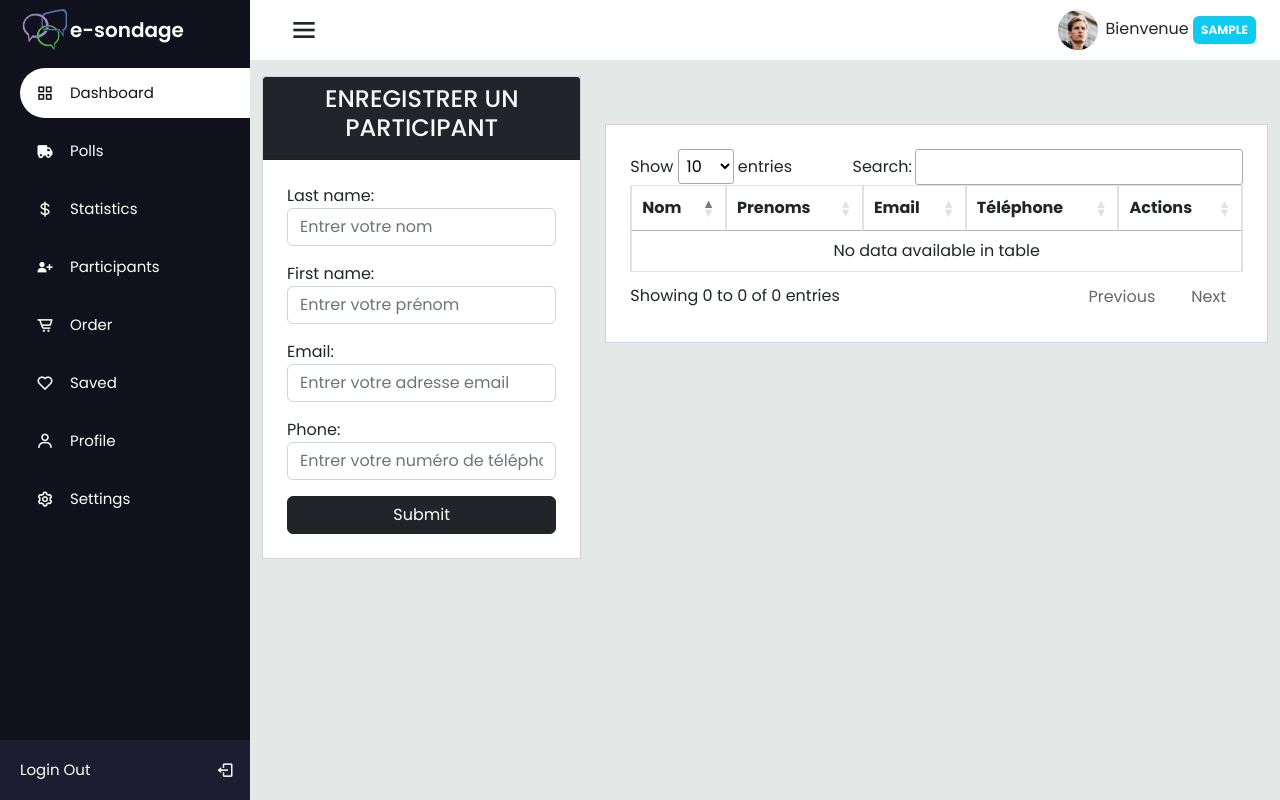
After one commit to 8srael/e-sondage, a Django app: page /participants in a window 1280 px wide. The commit adds this page. Run offline with Django 5.2, Linux system fonts and the light colour scheme; the visitor is signed in with stand-in values (Sample User, id 1); data that the repository does not hold is empty; some libraries are stand-ins or nearby versions.

Commit message:
response managing✅

```diff
--- a/e_sondage/urls.py
+++ b/e_sondage/urls.py
@@ -20,5 +20,5 @@ from django.urls import path, include
 urlpatterns = [
     path('admin/', admin.site.urls),
     path('auth/', include('authentication.urls')),
-    path('', include('polls.urls'))
+    path('', include('polls.urls')),
 ]
--- /dev/null
+++ b/polls/forms.py
@@ -0,0 +1,67 @@
+from django import forms
+from polls.models import Participant
+
+class QuestionForm(forms.Form):
+    label = forms.CharField(
+        max_length=255,
+        widget=forms.TextInput(attrs={
+            'class': 'form-control',
+            'id': 'label',
+            'placeholder': 'Entrer le libellé de la question'
+        })
+    )
+
+    type = forms.ChoiceField(
+        choices=[],
+        widget=forms.Select(attrs={
+            'id': 'question-type-select',
+            'class': 'form-control',
+        })
+    )
+
+    possibilities = forms.MultipleChoiceField(
+        choices=[],
+        widget=forms.SelectMultiple(attrs={
+            'id': 'question-possibilities-select',
+            'class': 'form-control',
+        })
+    )
+
+    def __init__(self, *args, **kwargs):
+        types = kwargs.pop('types', [])
+        possibilities = kwargs.pop('possibilities', [])
+        super(QuestionForm, self).__init__(*args, **kwargs)
+
+        self.fields['type'].choices = [('', '--- Choisir l\'option de réponse ---')] + [(type.id, type.label) for type in types]
+        self.fields['possibilities'].choices = [(possibility.id, possibility.label) for possibility in possibilities]
+
+        self.fields['type'].widget.attrs.update({'choices': self.fields['type'].choices})
+        self.fields['possibilities'].widget.attrs.update({'choices': self.fields['possibilities'].choices})
+
+
+class ParticipantForm(forms.ModelForm):
+    class Meta:
+        model = Participant
+        fields = ['last_name', 'first_name', 'email', 'phone']
+        widgets = {
+            'first_name': forms.TextInput(attrs={
+                'class': 'form-control',
+                'id': 'first_name',
+                'placeholder': 'Entrer votre prénom'
+            }),
+            'last_name': forms.TextInput(attrs={
+                'class': 'form-control',
+                'id': 'last_name',
+                'placeholder': 'Entrer votre nom'
+            }),
+            'email': forms.EmailInput(attrs={
+                'class': 'form-control',
+                'id': 'email',
+                'placeholder': 'Entrer votre adresse email'
+            }),
+            'phone': forms.TextInput(attrs={
+                'class': 'form-control',
+                'id': 'phone',
+                'placeholder': 'Entrer votre numéro de téléphone'
+            })
+        }
--- a/polls/templates/home/base.html
+++ b/polls/templates/home/base.html
@@ -15,6 +15,10 @@
     <link href='https://unpkg.com/boxicons@2.1.1/css/boxicons.min.css' rel='stylesheet'>
     <!-- <link href="https://cdn.jsdelivr.net/npm/select2@4.1.0-rc.0/dist/css/select2.min.css" rel="stylesheet" /> -->
     <link rel="stylesheet" href="{% static 'virtual-select/virtual-select.min.css' %}" />
+
+    <!-- Datatables -->
+    <link rel="stylesheet" href="https://cdn.datatables.net/2.0.8/css/dataTables.dataTables.css" />
+
   </head>
   <body>
     <div class="sidebar">
@@ -54,7 +58,7 @@
           </a>
         </li>
         <li>
-          <a href="#">
+          <a href="{% url 'participants.index' %}">
             <i class='bx bxs-user-plus'></i>
             <span class="links_name">
               Participants
@@ -138,6 +142,9 @@
     <!-- <script src = "{% static 'jquery/jquery.js' %}" type ="text/javascript"></script> -->
     <script src="https://cdnjs.cloudflare.com/ajax/libs/jquery/3.2.1/jquery.min.js"></script>
 
+    <!-- dataTables js -->
+    <script src="https://cdn.datatables.net/2.0.8/js/dataTables.js"></script>
+
     {% block js %}
     {% endblock %}
   </body>
--- /dev/null
+++ b/polls/templates/participants/index.html
@@ -0,0 +1,71 @@
+{%  extends 'home/base.html' %}
+
+{% load static %}
+{% block content %}
+<div class="container">
+    <div class="row d-flex justify-content-center mt-3">
+        <div class="d-flex justify-content-center align-items-center col-lg-4">
+            <div class="">
+                <div class="card">
+                    <div class="card-header bg-dark">
+                        <h4 class="text-center text-light">ENREGISTRER UN PARTICIPANT</h4>
+                    </div>
+                    <div class="card-body">
+                        <form method="POST" action="">
+                            {% csrf_token %}
+                            {{ form.as_p }}
+                            <button type="submit" class="btn btn-dark w-100">Submit</button>
+                        </form>
+                    </div>
+                </div>
+            </div>
+        </div>
+        <div class="col-lg-8 grid-margin stretch-card mt-5">
+            <div class="card">
+                <div class="card-body">
+                    <div class="table-responsive">
+                        <table id="participantsTable" class="table table-bordered text-nowrap border-bottom mb-0  border">
+                            <thead>
+                                <tr>
+                                    <th class="col">Nom</th>
+                                    <th class="col">Prenoms</th>
+                                    <th class="col">Email</th>
+                                    <th class="col">Téléphone</th>
+                                    <th class="col">Actions</th>
+
+                                </tr>
+                            </thead>
+                            <tbody>
+                                {% for participant in participants %}
+                                    <tr>
+                                        <td>{{ participant.last_name }}</td>
+                                        <td>{{ participant.first_name }}</td>
+                                        <td>{{ participant.email }}</td>
+                                        <td>{{ participant.phone }}</td>
+                                        <td>
+                                            <a href="" class="btn btn-secondary">
+                                                <i class='bx bx-pencil'></i>
+                                            </a>
+                                            <a href="" class="btn btn-dark">
+                                                <i class='bx bx-trash'></i>
+                                            </a>
+                                        </td>
+                                    </tr>
+                                {% endfor %}
+                            </tbody>
+                        </table>
+                    </div>
+                </div>
+            </div>
+        </div>
+    </div>
+</div>
+{% endblock %}
+
+{% block js %}
+    <script>
+        $(document).ready( function () {
+            $('#participantsTable').DataTable();
+        } );
+    </script>
+{% endblock %}
--- a/polls/urls.py
+++ b/polls/urls.py
@@ -8,9 +8,12 @@ urlpatterns = [
     path('', views.home, name='home'),
     # path('polls/create', views.create_polls, name='polls.create'),
     path('polls/store', views.store_polls, name='polls.store'),
-    path('polls/<int:id>/questions',views.manage_questions, name='polls.questions.manage'),
-    path('polls/<int:id>/share',views.share_poll, name='polls.share'),
+    path('polls/<int:id>/questions',views.manage_questions, name='polls.questions.manage'), # questions managment url
+    path('possibilities',views.possibilities, name='possibilities'), #  possibilities url
+    path('participants', views.participants, name='participants.index'), # participants url
+
+    # share views
+    path('polls/<int:id>/share', views.share_poll, name='polls.share'),
     path('p/q/<uuid:token>', views.generate_participant_link, name='polls.participant.link'),
-    path('p/q/<uuid:token>/login', views.participant_login, name='polls.participants.login'),
     path('r/<uuid:token>/<uuid:key>', views.respond_poll, name='polls.respond')
 ]
--- a/polls/views.py
+++ b/polls/views.py
@@ -1,18 +1,19 @@
 from django.shortcuts import render, redirect, get_object_or_404
 from django.contrib.auth.decorators import login_required
 from django.http import HttpResponse, JsonResponse
-from polls.models import Poll, Participant, Type, Possibility
+from polls.models import Poll, Participant, Type, Possibility, Question
 from django.views.decorators.csrf import csrf_exempt
 from django.urls import reverse
 import uuid
+from polls.forms import ParticipantForm
 
 # Create your views here.
 
 @login_required
 def home(request):
     user_polls = Poll.objects.filter(user_id=request.user.id)
-    print(user_polls)
-    return render(request, 'home/index.html', {'user_polls' : user_polls})
+    participants_polls = Participant.objects.filter(user=request.user)
+    return render(request, 'home/index.html', {'user_polls' : user_polls, 'participants_polls': participants_polls})
 
 
 # @login_required
@@ -46,19 +47,99 @@ def store_polls(request):
 
 
 # Questions views
+# @login_required
+# def manage_questions(request, id):
+#     if id not in [poll.id for poll in Poll.objects.filter(user=request.user)]:
+#         return redirect('home')
+#     if request.method == 'POST':
+#         print(request.POST.get('label'), request.POST.get('type'),)
+#         form = QuestionForm(request.POST)
+#         # if form.is_valid():
+#         #     label = form.cleaned_data['label']
+#         #     type_id = form.cleaned_data['type']
+#         #     possibilities = form.cleaned_data['possibilities']
+#         #     poll = Poll.objects.get(id=id)
+#         #     question = Question(label=label, type_id=type_id)
+#         #     question.save()
+#         #     question.possibilities.set(possibilities)
+#         #     poll.questions.add(question)
+
+#             # return redirect('polls.questions.manage', {'id':id, 'message': 'Question enregistrée avec succès'})
+#     else:
+#         print('no valid')
+#         form = QuestionForm(types=Type.objects.all(), possibilities=Possibility.objects.all())
+#
+#   return render(request, 'questions/manage_questions.html', {'current_poll': Poll.objects.filter(user=request.user, id=id).first(), 'form':form})
+
+
 @login_required
 def manage_questions(request, id):
     if id not in [poll.id for poll in Poll.objects.filter(user=request.user)]:
         return redirect('home')
+    if request.method == 'POST':
+        label = request.POST.get('label')
+        type_id = request.POST.get('type')
+        possibilities = request.POST.get('possibilities')
+        poll = Poll.objects.get(id=id)
+
+        if label and type_id:
+            question = Question(label=label, type_id=type_id)
+            question.save()
+            if possibilities:
+                possibilities = [int(possibility) for possibility in possibilities.split(',')]
+                question.possibilities.set(possibilities)
+            poll.questions.add(question)
+
+            return redirect('polls.questions.manage', id=id)
 
     return render(request, 'questions/manage_questions.html', {'current_poll': Poll.objects.filter(user=request.user, id=id).first(), 'types': Type.objects.all(), 'possibilities': Possibility.objects.all()})
+
+# Possibilities json response
+@csrf_exempt
+def possibilities(request):
+    if request.method == 'POST':
+        lab = request.POST.get('lab')
+        possibility = Possibility(label=lab)
+        possibility.save()
+        return JsonResponse({'message':'Data saved successfully'}, status=200)
+    else:
+        return JsonResponse({'error': 'Invalid request'}, status=400)
+
+
+# participants views
+def participants(request):
+    participants = Participant.objects.filter(user=request.user)
+    print(participants)
+    if request.method == 'POST':
+        form = ParticipantForm(request.POST)
+        if form.is_valid():
+            participant = form.save(commit=False)
+            participant.user = request.user
+            participant.token = uuid.uuid4()
+            participant.save()
+            return redirect('participants.index')
+    else:
+        form = ParticipantForm()
+    return render(request, 'participants/index.html', {'form': form, 'participants': participants})
 
 
 # Share poll views
 @login_required
 def share_poll(request, id):
-    shareLink = request.build_absolute_uri(reverse('polls.participant.link', args=[Poll.objects.get(id=id).token]))
-    return JsonResponse({'title': Poll.objects.get(id=id).title, 'description': Poll.objects.get(id=id).description, 'link': shareLink})
+    participants = Participant.objects.filter(user=request.user)
+    informations = []
+    for participant in participants:
+        informations.append({
+            'full_name': f"{participant.last_name} {participant.first_name}",
+            'email': participant.email,
+            'link': request.build_absolute_uri(reverse('polls.respond', args=[Poll.objects.get(id=id).token, participant.token]))
+        })
+    print(informations)
+    return render(request, 'participants/share.html', {'poll': Poll.objects.get(id=id), 'informations': informations})
+# @login_required
+# def share_poll(request, id):
+#     shareLink = request.build_absolute_uri(reverse('polls.participants.link', args=[Poll.objects.get(id=id).token]))
+#     return JsonResponse({'title': Poll.objects.get(id=id).title, 'description': Poll.objects.get(id=id).description, 'link': shareLink})
 
 def participant_login(request, token):
     if request.method == 'POST':
```
Also changed, not shown: polls/models.py (+11 -5 lines), polls/templates/home/index.html (+8 -7 lines), polls/templates/participants/share.html (added, +45 -0 lines), polls/templates/questions/manage_questions.html (+105 -14 lines), test.py (added, +31 -0 lines), polls/migrations/0006_participant.py (added), polls/migrations/0007_alter_possibility_options_alter_poll_token.py (added), polls/migrations/0008_participant_first_name_participant_last_name.py (added), polls/migrations/0009_participant_phone.py (added), polls/migrations/0010_alter_participant_token.py (added), polls/migrations/0011_alter_participant_token.py (added), polls/migrations/0012_participant_user.py (added), polls/migrations/0013_alter_participant_poll.py (added).
